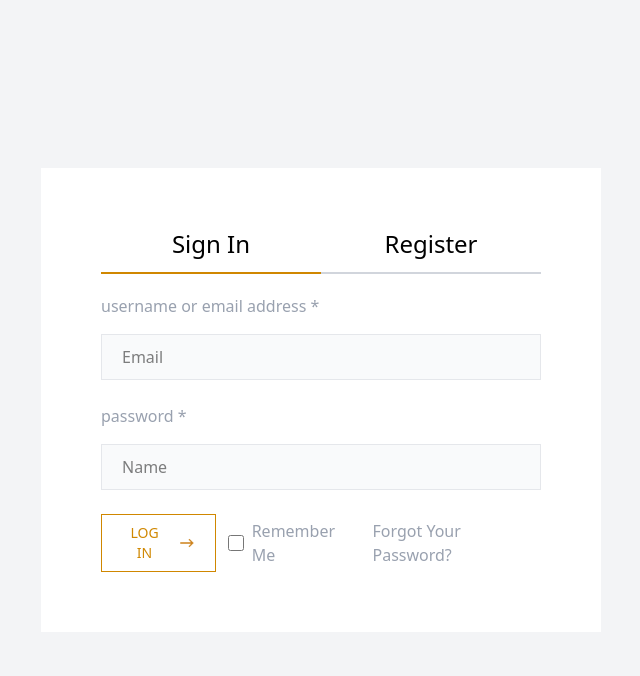
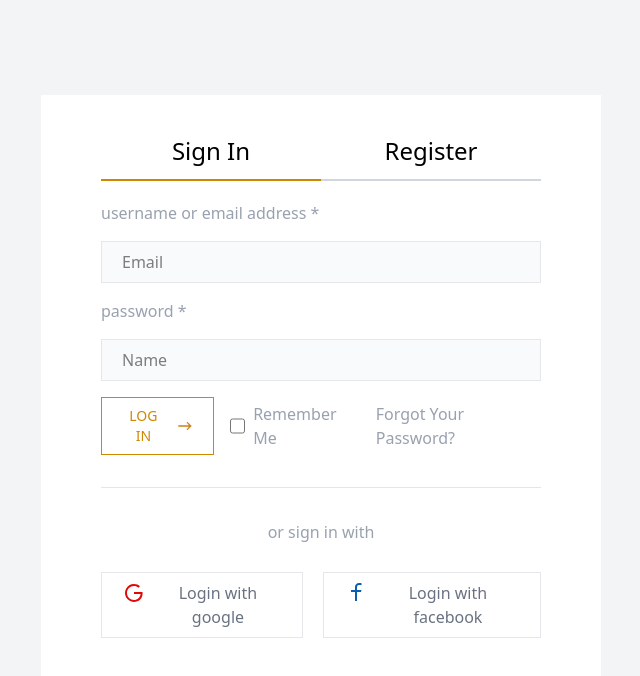
Before and after one commit to VISHNU-M123/FUSIONMART-FRONTEND, a React (Vite) app: page /login in a window 1280 px wide. Shown: the top 676 px of the page, without its empty margins (319-959 px from the left). Built offline with nearby package versions, Linux system fonts and the light colour scheme.

Commit message:
login page done

```diff
--- a/src/assets/assets.js
+++ b/src/assets/assets.js
@@ -16,6 +16,8 @@ import instagram_icon from './instagram-icon.webp'
 import youtube_icon from './youtube.svg'
 import pinterest_icon from './pinterest-icon.webp'
 import right_arrow_icon from './arrow-right-icon.png'
+import google_icon from './google-icon.png'
+import facebook_login_icon from './facebook-icon.png'
 
 export const assets = {
     logo_icon,
@@ -35,5 +37,7 @@ export const assets = {
     instagram_icon,
     youtube_icon,
     pinterest_icon,
-    right_arrow_icon
+    right_arrow_icon,
+    google_icon,
+    facebook_login_icon
 }
--- a/src/pages/Login.jsx
+++ b/src/pages/Login.jsx
@@ -4,7 +4,7 @@ import { assets } from '../assets/assets'
 const Login = () => {
   return (
     <div className='bg-gray-100 flex justify-center items-center min-h-screen'>
-      <div className='bg-white p-15 w-full sm:w-96 lg:w-140'>
+      <div className='bg-white px-15 py-10 w-full sm:w-96 lg:w-140'>
         <div className='flex'>
           <div className='w-full text-center'>
             <h1 className='text-2xl'>Sign In</h1>
@@ -15,21 +15,21 @@ const Login = () => {
             <hr className='border-gray-300 border-1 mt-3' />
           </div>
         </div>
-        <form className='mt-5 space-y-6'>
+        <form className='mt-5 space-y-4'>
           <div>
             <p className='text-gray-400'>username or email address *</p>
-            <input className='w-full px-5 py-2.5 mt-4 bg-gray-50 outline-none border border-gray-200' type="email" placeholder='Email' />
+            <input className='w-full px-5 py-2 mt-4 bg-gray-50 outline-none border border-gray-200' type="email" placeholder='Email' />
           </div>
           <div>
             <p className='text-gray-400'>password *</p>
-            <input className='w-full px-5 py-2.5 mt-4 bg-gray-50 outline-none border border-gray-200' type="text" placeholder='Name' />
+            <input className='w-full px-5 py-2 mt-4 bg-gray-50 outline-none border border-gray-200' type="text" placeholder='Name' />
           </div>
-          <div className='flex gap-3 items-center justify-center'>
+          <div className='flex gap-4 items-center'>
             <div>
               <button className='px-5 py-2 gap-3 items-center justify-center flex border border-yellow-600 text-sm text-yellow-600'>LOG IN<img src={assets.right_arrow_icon} alt="" className='w-4 h-4' /></button>
             </div>
             <div className="flex items-center gap-2">
-              <input type="checkbox" id="rememberMe" className="w-4 h-4" />
+              <input type="checkbox" id="rememberMe" className="w-4 h-4 accent-gray-500" />
               <label htmlFor="rememberMe" className="text-gray-400">Remember Me</label>
             </div>
             <div>
@@ -37,6 +37,16 @@ const Login = () => {
             </div>
           </div>
         </form>
+        <hr className="my-8 border-t border-neutral-200" />
+        <p className='text-center text-gray-400'>or sign in with</p>
+        <div className='flex items-center justify-center gap-5 my-7'>
+          <div className=''>
+            <button className='px-5 py-2 text-gray-500 border border-gray-200 flex gap-2'><img src={assets.google_icon} alt="" /> Login with google</button>
+          </div>
+          <div className=''>
+            <button className='px-5 py-2 text-gray-500 border border-gray-200 flex gap-2'><img src={assets.facebook_login_icon} alt="" /> Login with facebook</button>
+          </div>
+        </div>
       </div>
     </div>
   )
```
Also changed, not shown: src/assets/facebook-icon.png (added), src/assets/google-icon.png (added).
